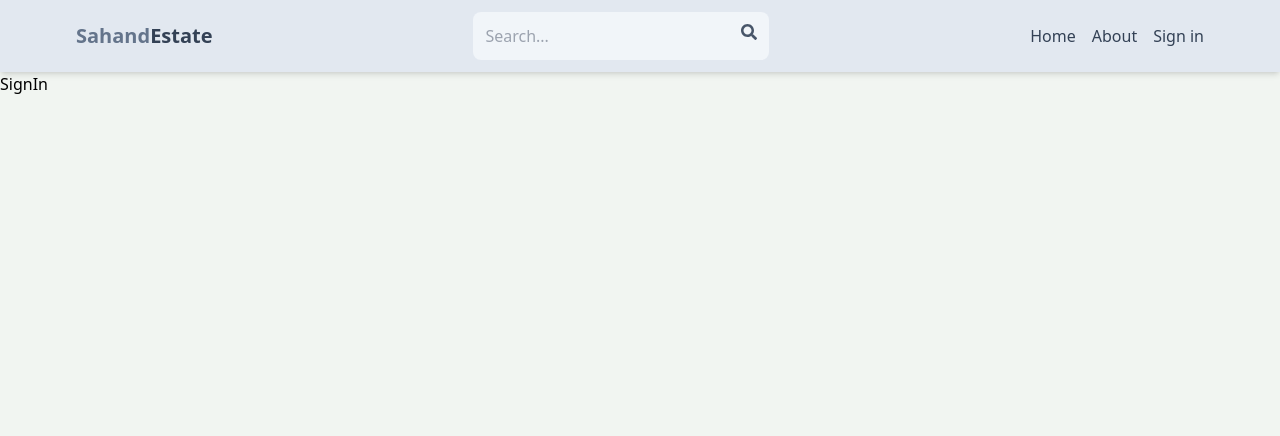
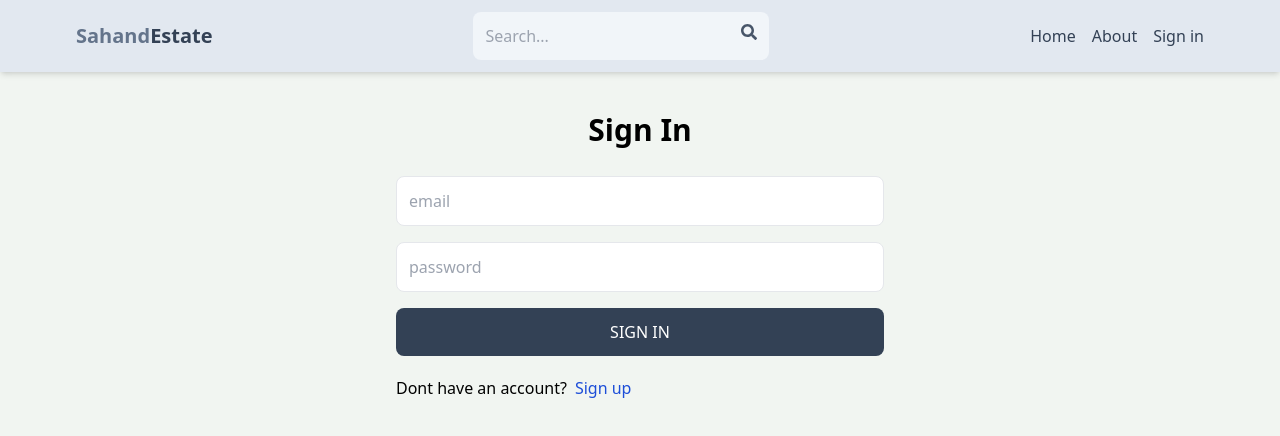
Before and after one commit to mulli-dev/mern-estate, a React (Vite) app in the folder client/: page /sign-in in a window 1280 px wide. Shown: the top 436 px of the page. Built offline with nearby package versions, Linux system fonts and the light colour scheme.

Commit message:
complete sign in page functionality

```diff
--- a/client/src/pages/SignIn.jsx
+++ b/client/src/pages/SignIn.jsx
@@ -1,5 +1,77 @@
-import React from "react";
+import { useState } from "react";
+import { Link, useNavigate } from "react-router-dom";
 
 export default function SignIn() {
-  return <div>SignIn</div>;
+  const [formData, setFormData] = useState({});
+  const [error, setError] = useState(null);
+  const [loading, setLoading] = useState(false);
+  const navigate = useNavigate();
+  const handleChange = (e) => {
+    setFormData({
+      ...formData,
+      [e.target.id]: e.target.value,
+    });
+  };
+
+  const handleSubmit = async (e) => {
+    e.preventDefault();
+    try {
+      setLoading(true);
+      const res = await fetch("/api/auth/signin", {
+        method: "POST",
+        headers: {
+          "Content-Type": "application/json",
+        },
+        body: JSON.stringify(formData),
+      });
+      const data = await res.json();
+      console.log(data);
+      if (data.success === false) {
+        setLoading(false);
+        setError(data.message);
+        return;
+      }
+      setLoading(false);
+      setError(null);
+      navigate("/");
+    } catch (error) {
+      setLoading(false);
+      setError(error.message);
+    }
+  };
+
+  return (
+    <div className="max-w-lg p-3 mx-auto">
+      <h1 className="text-3xl font-semibold text-center my-7">Sign In</h1>
+      <form onSubmit={handleSubmit} className="flex flex-col gap-4">
+        <input
+          type="email"
+          placeholder="email"
+          className="p-3 border rounded-lg"
+          id="email"
+          onChange={handleChange}
+        />
+        <input
+          type="password"
+          placeholder="password"
+          className="p-3 border rounded-lg"
+          id="password"
+          onChange={handleChange}
+        />
+        <button
+          disabled={loading}
+          className="p-3 text-white uppercase rounded-lg bg-slate-700 hover:opacity-95 disabled:opacity-80"
+        >
+          {loading ? "Loading..." : "Sign In"}
+        </button>
+      </form>
+      <div className="flex gap-2 mt-5">
+        <p>Dont have an account?</p>
+        <Link to={"/sign-up"}>
+          <span className="text-blue-700">Sign up</span>
+        </Link>
+      </div>
+      {error && <p className="mt-5 text-red-500">{error} </p>}
+    </div>
+  );
 }
--- a/client/src/pages/SignUp.jsx
+++ b/client/src/pages/SignUp.jsx
@@ -78,6 +78,7 @@
           <span className="text-blue-700">Sign in</span>
         </Link>
       </div>
+      {error && <p className="mt-5 text-red-500">{error} </p>}
     </div>
   );
 }
```
